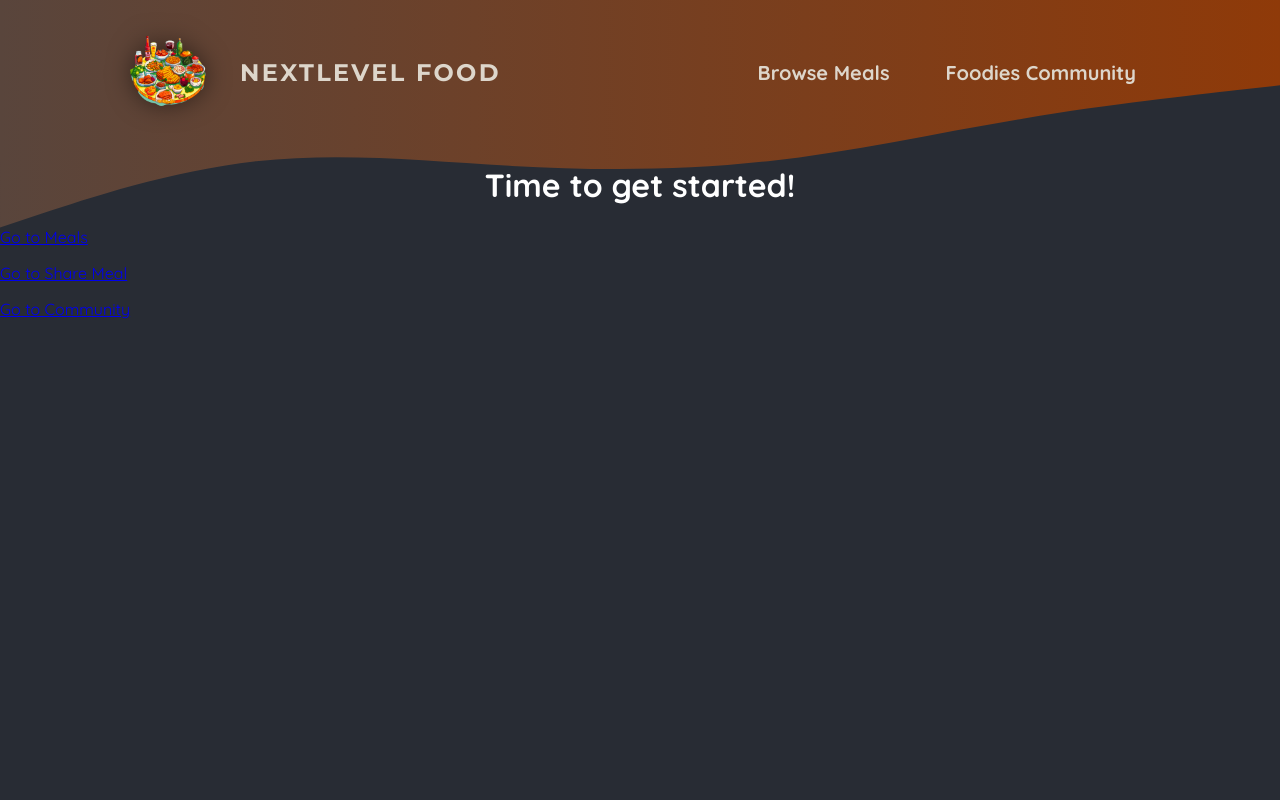
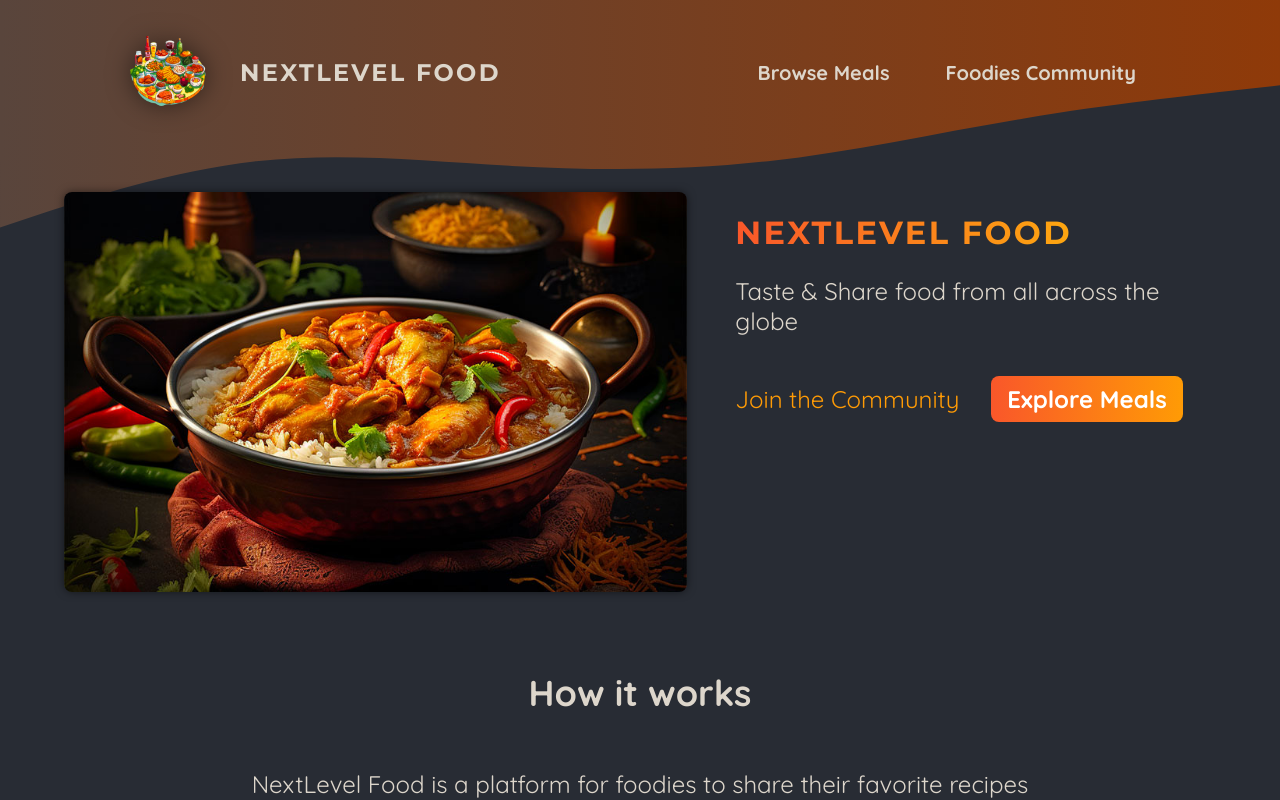
Before and after one commit to UjjwalKaul/nextjs-food, a Next.js app: page / in a window 1280 px wide. Shown: the top 800 px of the page. Built offline with nearby package versions, Linux system fonts and the light colour scheme.

Commit message:
Added image slideshow

```diff
--- a/app/page.jsx
+++ b/app/page.jsx
@@ -1,20 +1,51 @@
 import Link from 'next/link';
-
+import classes from './page.module.css';
+import ImageSlideshow from '@/components/images/image-slideshow';
 export default function Home() {
   return (
+    <>
+      <header className={classes.header}>
+        <div className={classes.slideshow}>
+          <ImageSlideshow />
+        </div>
+        <div>
+          <div className={classes.hero}>
+            <h1>NextLevel Food</h1>
+            <p>Taste & Share food from all across the globe</p>
+          </div>
+          <div className={classes.cta}>
+            <Link href="/community">Join the Community</Link>
+            <Link href="/meals">Explore Meals</Link>
+          </div>
+        </div>
+      </header>
       <main>
-      <h1 style={{ color: 'white', textAlign: 'center' }}>
-        Time to get started!
-      </h1>
+        <section className={classes.section}>
+          <h2>How it works</h2>
           <p>
-        <Link href="/meals">Go to Meals</Link>
+            NextLevel Food is a platform for foodies to share their favorite
+            recipes with the world. It&apos;s a place to discover new dishes,
+            and to connect with other food lovers.
           </p>
           <p>
-        <Link href="/meals/share">Go to Share Meal</Link>
+            NextLevel Food is a place to discover new dishes, and to connect
+            with other food lovers.
+          </p>
+        </section>
+
+        <section className={classes.section}>
+          <h2>Why NextLevel Food?</h2>
+          <p>
+            NextLevel Food is a platform for foodies to share their favorite
+            recipes with the world. It&apos;s a place to discover new dishes,
+            and to connect with other food lovers.
           </p>
           <p>
-        <Link href="/community">Go to Community</Link>
+            NextLevel Food is a place to discover new dishes, and to connect
+            with other food lovers.
           </p>
+        </section>
       </main>
+    </>
   );
 }
--- /dev/null
+++ b/app/page.module.css
@@ -0,0 +1,75 @@
+.header {
+    display: flex;
+    gap: 3rem;
+    margin: 3rem auto;
+    width: 90%;
+    max-width: 75rem;
+  }
+
+  .slideshow {
+    width: 40rem;
+    height: 25rem;
+  }
+
+  .hero {
+    color: #ddd6cb;
+    font-size: 1.5rem;
+  }
+
+  .hero h1 {
+    font-size: 2rem;
+    font-weight: bold;
+    font-family: 'Montserrat', sans-serif;
+    letter-spacing: 0.15rem;
+    text-transform: uppercase;
+    background: linear-gradient(90deg, #f9572a, #ffc905);
+    background-clip: text;
+    -webkit-background-clip: text;
+    -webkit-text-fill-color: transparent;
+  }
+
+  .cta {
+    font-size: 1.5rem;
+    display: flex;
+    gap: 1rem;
+  }
+
+  .cta a {
+    display: inline-block;
+    margin-top: 1rem;
+    padding: 0.5rem 1rem;
+    border-radius: 0.5rem;
+    background: linear-gradient(90deg, #f9572a, #ff9b05);
+    color: #ffffff;
+    font-weight: bold;
+    text-decoration: none;
+  }
+
+  .cta a:hover,
+  .cta a:active {
+    background: linear-gradient(90deg, #fd4715, #f9b241);
+  }
+
+  .cta a:first-child {
+    background: transparent;
+    font-weight: normal;
+    color: #ff9b05;
+    padding-left: 0;
+  }
+
+  .cta a:first-child:hover,
+  .cta a:first-child:active {
+    background: transparent;
+    color: #f9b241;
+  }
+
+  .section {
+    display: flex;
+    flex-direction: column;
+    color: #ddd6cb;
+    font-size: 1.5rem;
+    max-width: 50rem;
+    width: 90%;
+    margin: 2rem auto;
+    text-align: center;
+  }
--- /dev/null
+++ b/components/images/image-slideshow.jsx
@@ -0,0 +1,49 @@
+'use client';
+import { useEffect, useState } from 'react';
+import Image from 'next/image';
+
+import burgerImg from '@/assets/burger.jpg';
+import curryImg from '@/assets/curry.jpg';
+import dumplingsImg from '@/assets/dumplings.jpg';
+import macncheeseImg from '@/assets/macncheese.jpg';
+import pizzaImg from '@/assets/pizza.jpg';
+import schnitzelImg from '@/assets/schnitzel.jpg';
+import tomatoSaladImg from '@/assets/tomato-salad.jpg';
+import classes from './image-slideshow.module.css';
+
+const images = [
+  { image: burgerImg, alt: 'A delicious, juicy burger' },
+  { image: curryImg, alt: 'A delicious, spicy curry' },
+  { image: dumplingsImg, alt: 'Steamed dumplings' },
+  { image: macncheeseImg, alt: 'Mac and cheese' },
+  { image: pizzaImg, alt: 'A delicious pizza' },
+  { image: schnitzelImg, alt: 'A delicious schnitzel' },
+  { image: tomatoSaladImg, alt: 'A delicious tomato salad' },
+];
+
+export default function ImageSlideshow() {
+  const [currentImageIndex, setCurrentImageIndex] = useState(0);
+
+  useEffect(() => {
+    const interval = setInterval(() => {
+      setCurrentImageIndex((prevIndex) =>
+        prevIndex < images.length - 1 ? prevIndex + 1 : 0
+      );
+    }, 5000);
+
+    return () => clearInterval(interval);
+  }, []);
+
+  return (
+    <div className={classes.slideshow}>
+      {images.map((image, index) => (
+        <Image
+          key={index}
+          src={image.image}
+          className={index === currentImageIndex ? classes.active : ''}
+          alt={image.alt}
+        />
+      ))}
+    </div>
+  );
+}
--- /dev/null
+++ b/components/images/image-slideshow.module.css
@@ -0,0 +1,26 @@
+.slideshow {
+    position: relative;
+    width: 100%;
+    height: 100%;
+    border-radius: 8px;
+    overflow: hidden;
+    box-shadow: 0 0 0.5rem rgba(0, 0, 0, 0.5);
+  }
+
+  .slideshow img {
+    width: 100%;
+    height: 100%;
+    object-fit: cover;
+    position: absolute;
+    top: 0;
+    left: 0;
+    opacity: 0;
+    transform: scale(1.1) translateX(-1rem) rotate(-5deg);
+    transition: all 0.5s ease-in-out;
+  }
+
+  .slideshow .active {
+    z-index: 1;
+    opacity: 1;
+    transform: scale(1) translateX(0) rotate(0);
+  }
```
Lines whose indentation alone changed are shown as unchanged.
